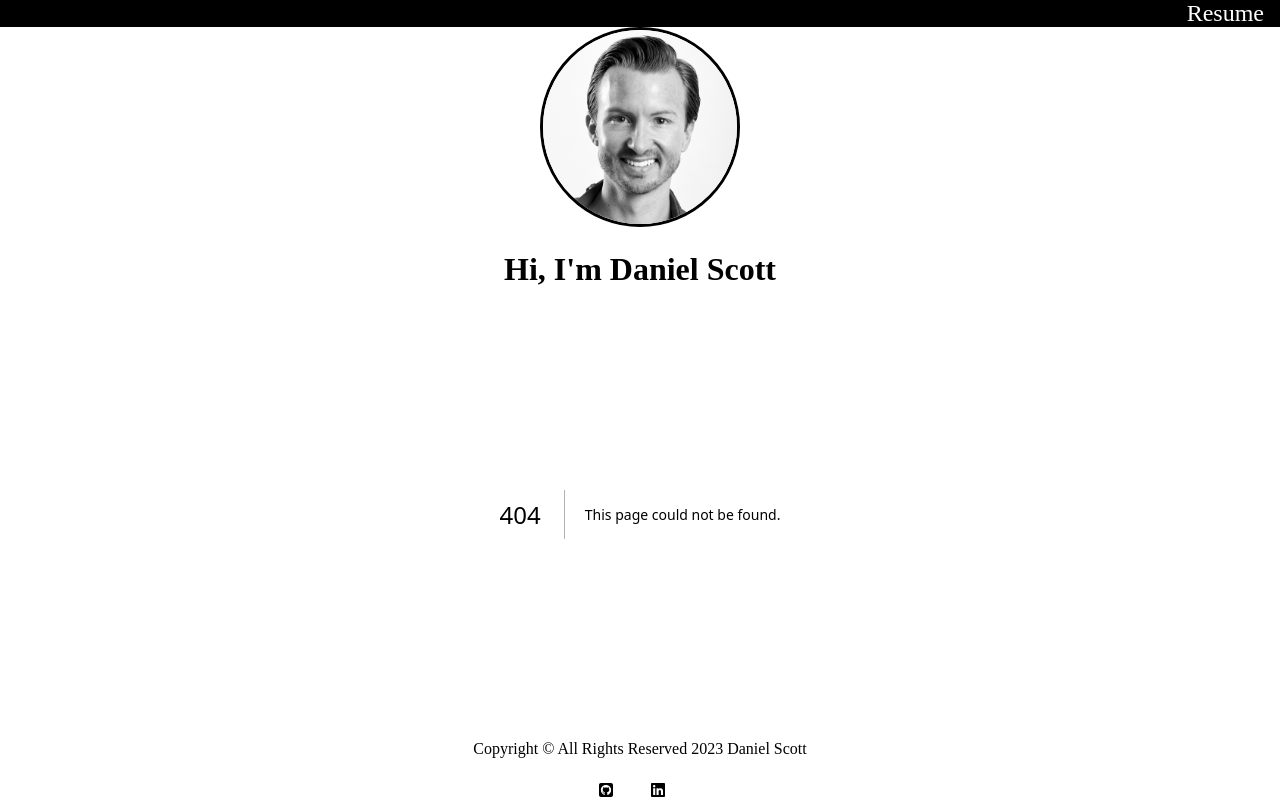
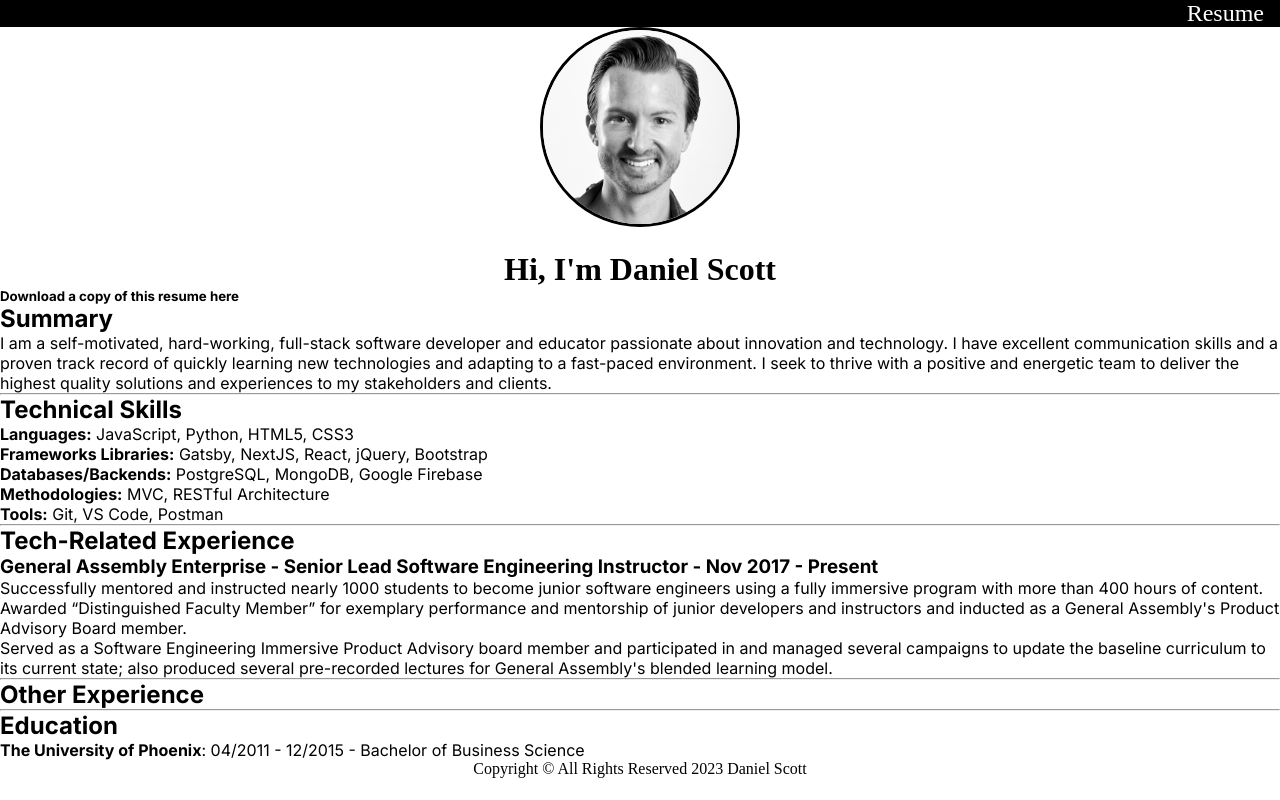
Before and after one commit to RThemian/my-portfolio-nextjs, a Next.js app: page /resume in a window 1280 px wide. Before the commit this address had no page. Built offline with nearby package versions, Linux system fonts and the light colour scheme.

Commit message:
wip: adds resume page

```diff
--- /dev/null
+++ b/pages/resume.js
@@ -0,0 +1,55 @@
+import Head from 'next/head';
+import { Inter } from 'next/font/google';
+
+const inter = Inter({ subsets: ['latin'] });
+
+export default function Resume(props) {
+    return (
+        <>
+            <Head>
+                <title>Resume | Daniel Scott's Portfolio Page</title>
+                <meta name="description" content="Check out my resume to learn more about my professional experience" />
+                <meta name="viewport" content="width=device-width, initial-scale=1" />
+                <link rel="icon" href="/favicon.ico" />
+            </Head>
+            <main className={inter.className}>
+                <section>
+                    <h5>Download a copy of this resume <a target="_blank" href="https://docs.google.com/document/d/1bFNvvdmS-85SCRmQzq2xoVmdPxKiWqXSBuDY292wrAs/edit?usp=sharing">here</a></h5>
+                </section>
+                <h2>Summary</h2>
+                <p>
+                    I am a self-motivated, hard-working, full-stack software developer
+                    and educator passionate about innovation and technology.
+                    I have excellent communication skills and a proven track record of
+                     quickly learning new technologies and adapting to a fast-paced environment.
+                     I seek to thrive with a positive and energetic team to deliver
+                     the highest quality solutions and experiences to my stakeholders and clients.
+                </p>
+                <hr />
+                <h2>Technical Skills</h2>
+                <ul>
+                    <li><strong>Languages:</strong> JavaScript, Python, HTML5, CSS3</li>
+                    <li><strong>Frameworks Libraries:</strong> Gatsby, NextJS, React, jQuery, Bootstrap</li>
+                    <li><strong>Databases/Backends:</strong> PostgreSQL, MongoDB, Google Firebase</li>
+                    <li><strong>Methodologies:</strong> MVC, RESTful Architecture</li>
+                    <li><strong>Tools:</strong> Git, VS Code, Postman</li>
+                </ul>
+                <hr />
+                <h2>Tech-Related Experience</h2>
+                <h3>General Assembly Enterprise - Senior Lead Software Engineering Instructor -  Nov 2017 - Present</h3>
+                <ul>
+                    <li>Successfully mentored and instructed nearly 1000 students to become junior software engineers using a fully immersive program with more than 400 hours of content. Awarded “Distinguished Faculty Member” for exemplary performance and mentorship of junior developers and instructors and inducted as a General Assembly's Product Advisory Board member.</li>
+                    <li>Served as a Software Engineering Immersive Product Advisory board member and participated in and managed several campaigns to update the baseline curriculum to its current state; also produced several pre-recorded lectures for General Assembly's blended learning model. </li>
+                </ul>
+                <hr />
+                <h2>Other Experience</h2>
+                {/* TODO: add other experience here */}
+                <hr />
+                <h2>Education</h2>
+                <ul>
+                    <li><strong>The University of Phoenix</strong>: 04/2011 - 12/2015 - Bachelor of Business Science</li>
+                </ul>
+            </main>
+        </>
+    );
+}
```
